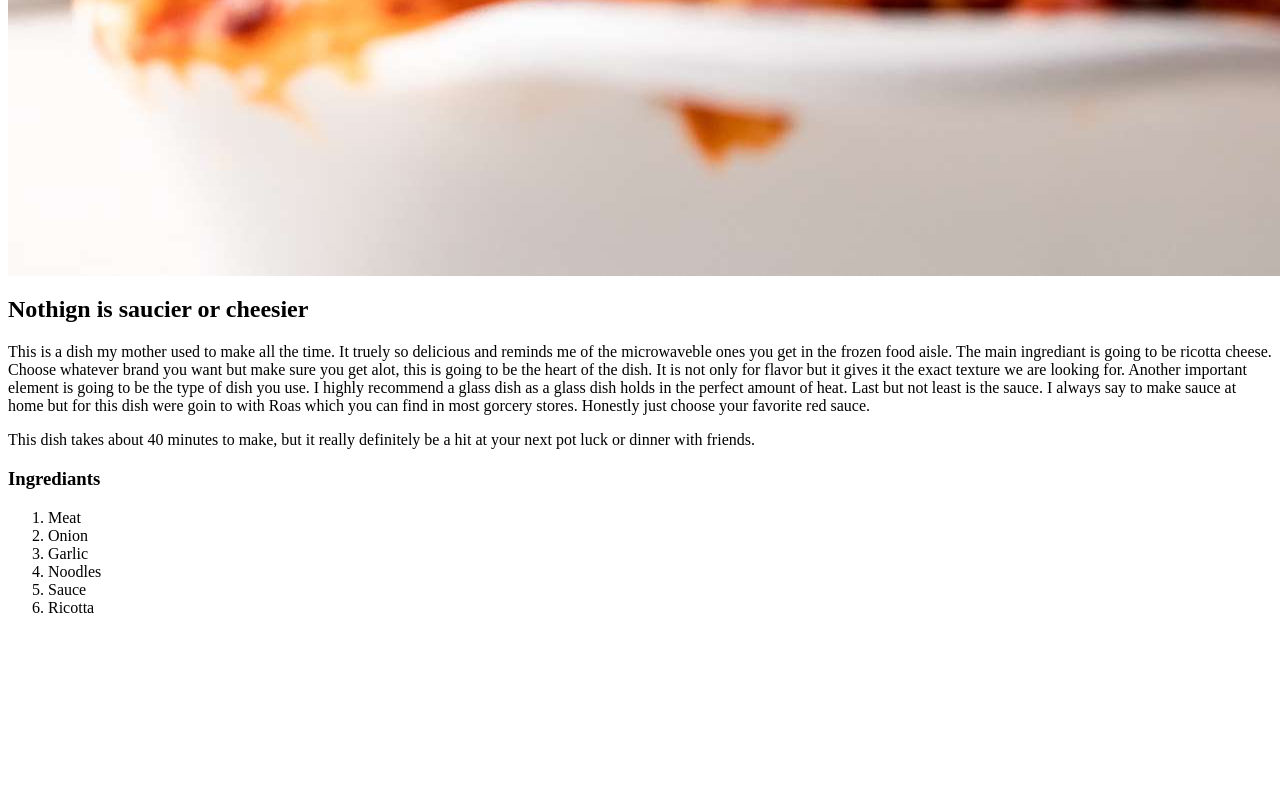
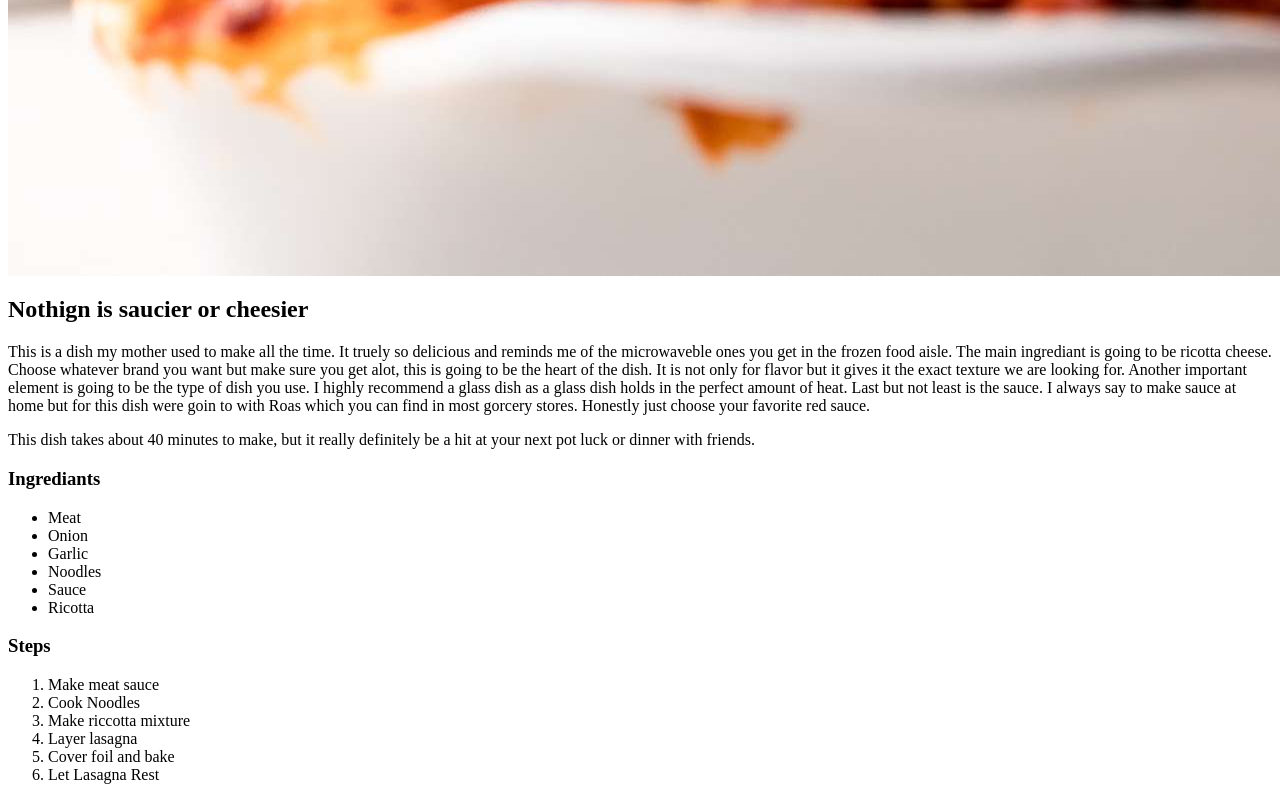
Before and after one commit to jayroi/odin-recipes, a plain HTML site: page recipes/worldsbestlasagna.html in a window 1280 px wide. Shown: the part 2040-2840 px from the top of the page. Before the commit the page ends 2673 px from the top, so only its background shows below. Drawn offline with Linux system fonts and the light colour scheme.

Commit message:
Changed Ingrediants to ul, Created Steps ol The ingrediants was origially made as a ordered list, changed it to unordered list. Added the cooking steps in an ordered list.

```diff
--- a/recipes/worldsbestlasagna.html
+++ b/recipes/worldsbestlasagna.html
@@ -21,12 +21,22 @@
     </p>
 
     <h3>Ingrediants</h3>
-    <ol>
+    <ul>
         <li>Meat</li>
         <li>Onion</li>
         <li>Garlic</li>
         <li>Noodles</li>
         <li>Sauce</li>
         <li>Ricotta</li>
+    </ul>
+
+    <h3>Steps</h3>
+    <ol>
+        <li>Make meat sauce</li>
+        <li>Cook Noodles</li>
+        <li>Make riccotta mixture</li>
+        <li>Layer lasagna</li>
+        <li>Cover foil and bake</li>
+        <li>Let Lasagna Rest</li>
     </ol>
 </body>
```
